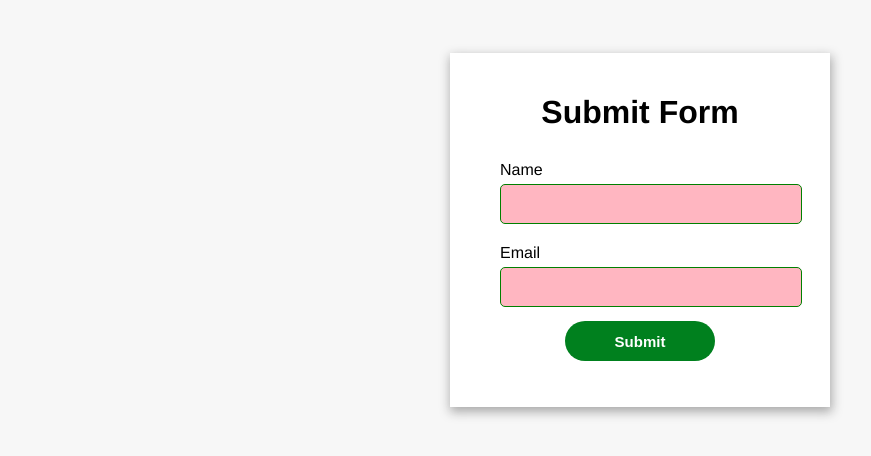
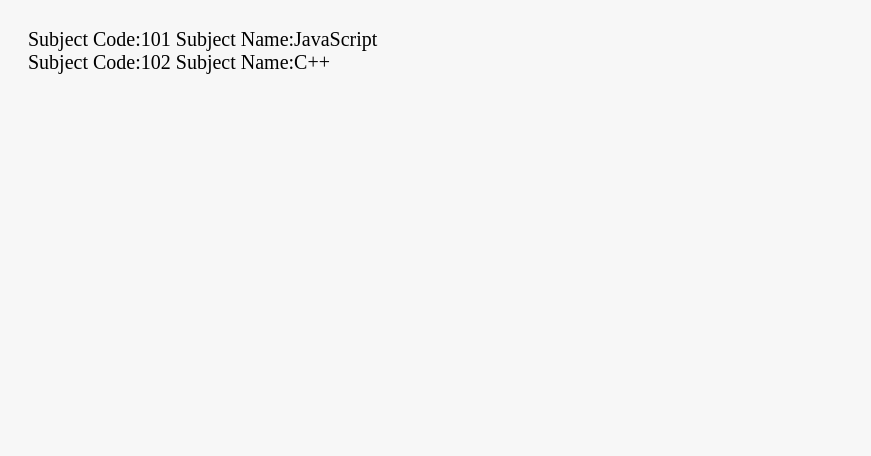
Before and after one commit to devarifkhan/Mastering-Angular, an Angular app in the folder Angular_Directives/: page / in a window 1280 px wide. Shown: the top 456 px of the page, without its empty margins (0-871 px from the left). Built offline with nearby package versions, Linux system fonts and the light colour scheme.

Commit message:
ng-container

```diff
--- a/Angular_Directives/src/app/app.component.html
+++ b/Angular_Directives/src/app/app.component.html
@@ -1,31 +1,8 @@
-<form *ngIf="!formSubmitted">
-  <h1>Submit Form</h1>
-  <div class="form-group">
-    <label for="name">Name</label>
-    <input
-      type="text"
-      name="name"
-      [(ngModel)]="nm"
-      required
-      [ngStyle]="{ 'background-color': nm ? 'lightgreen' : '#ffb6c1' }"
-    />
+<ng-container *ngFor="let subject of subjectList">
+  <div *ngIf="subject.subCode">
+    <span style="margin-right: 5px; font-size: 20px"
+      >Subject Code:{{ subject.subCode }}</span
+    >
+    <span style="font-size: 20px">Subject Name:{{ subject.name }}</span>
   </div>
-
-  <div class="form-group">
-    <label for="email">Email</label>
-    <input
-      type="email"
-      name="email"
-      [(ngModel)]="em"
-      [ngStyle]="{
-        'background-color': emailIsValid ? 'lightgreen' : '#ffb6c1'
-      }"
-      (input)="checkEmailValidation(em)"
-      required
-    />
-  </div>
-
-  <button type="submit" (click)="showMessage()">Submit</button>
-</form>
-
-<p *ngIf="formSubmitted">Form is successfully submitted</p>
+</ng-container>
--- a/Angular_Directives/src/app/app.component.ts
+++ b/Angular_Directives/src/app/app.component.ts
@@ -6,28 +6,16 @@ import { Component } from '@angular/core';
   styleUrl: './app.component.css'
 })
 export class AppComponent {
-  nm: string = "";
-  em: string = "";
-  emailIsValid: boolean = false;
-  formSubmitted: boolean = false;
+  subjectList = [
+    {
+      subCode: 101,
+      name: "JavaScript"
 
-
-  checkEmailValidation(em: string): void {
-    if (em.includes('@') && em.includes('.com')) {
-      this.emailIsValid = true;
-
-    } else {
-      this.emailIsValid = false;
+    },
+    {
+      subCode: 102,
+      name:"C++"
     }
-
-  }
-
-  showMessage() {
-    if (this.nm && this.emailIsValid) {
-      this.formSubmitted = true;
-    } else {
-      this.formSubmitted = false;
-    }
-  }
+]
 
 }
```
